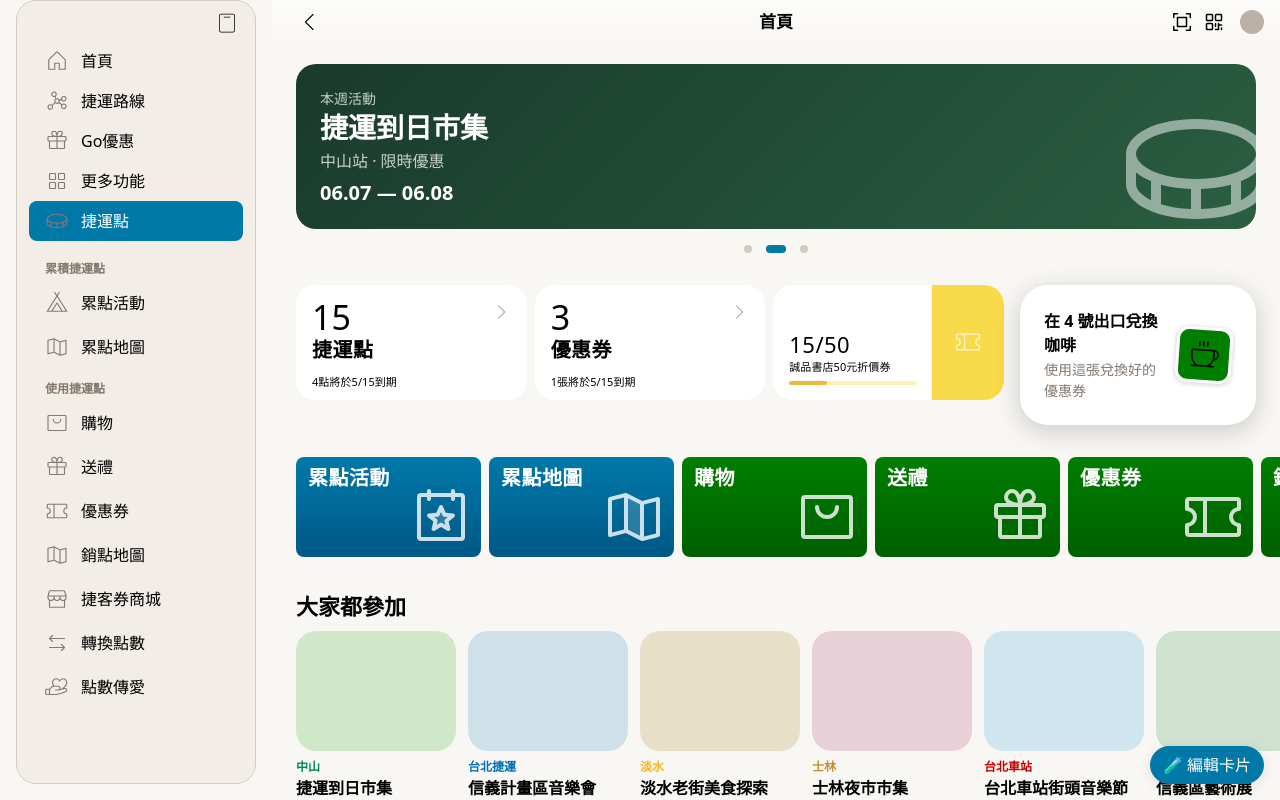
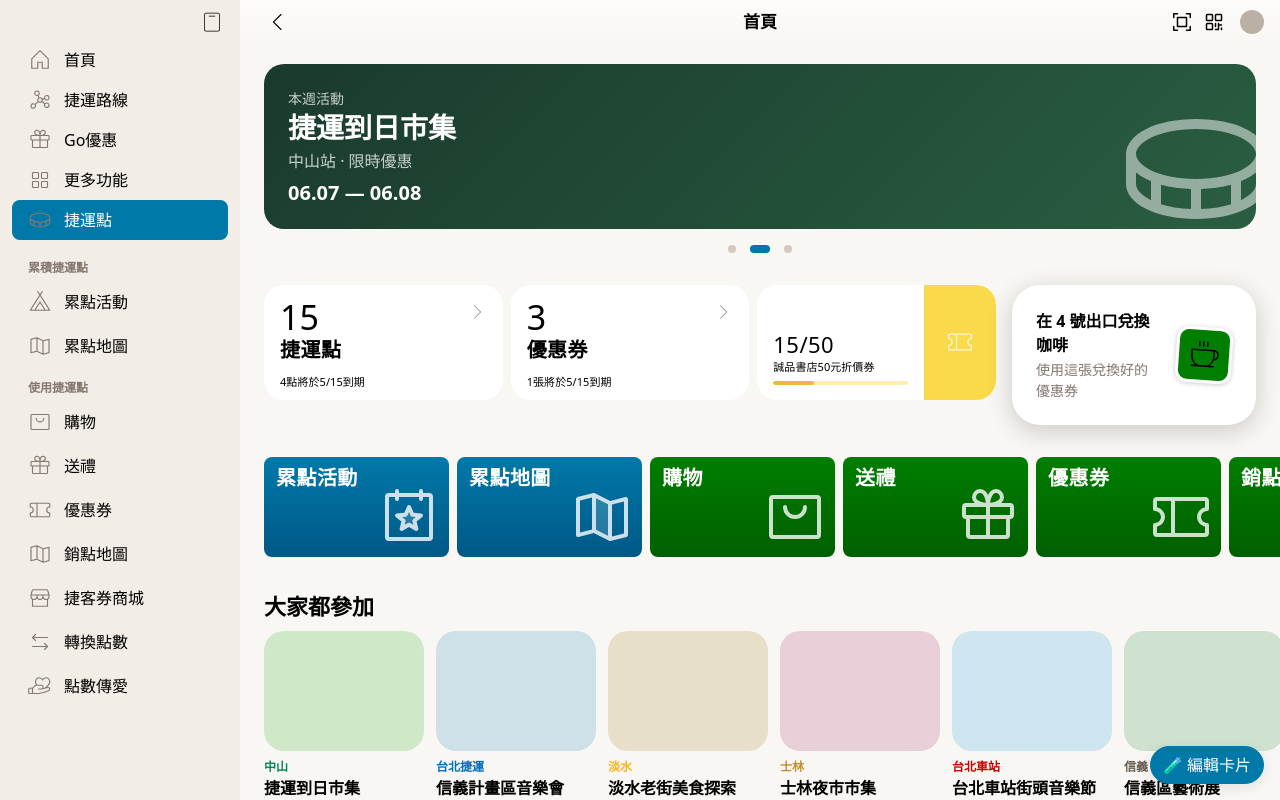
Before and after one commit to i27363236/2026hackathon, a Vue app: page /#/ in a window 1280 px wide. Built offline with nearby package versions, Linux system fonts and the light colour scheme.

Commit message:
修正 AppSidebar 樣式，移除邊距及過渡效果中的邊距屬性

```diff
--- a/src/components/AppSidebar.vue
+++ b/src/components/AppSidebar.vue
@@ -12,7 +12,7 @@ defineEmits(['close'])
 
 <template>
   <nav
-    class="app-sidebar flex-column flex-shrink-0 bg-body-tertiary border rounded-4"
+    class="app-sidebar flex-column flex-shrink-0 bg-body-tertiary"
     :class="{ 'is-open': open }"
   >
     <!-- Close button -->
@@ -77,7 +77,7 @@ defineEmits(['close'])
   margin: 0;
   overflow: hidden;
   opacity: 0;
-  transition: width 0.25s ease, opacity 0.2s ease, margin 0.25s ease;
+  transition: width 0.25s ease, opacity 0.2s ease;
 }
 
 @media (min-width: 768px) {
@@ -89,8 +89,6 @@ defineEmits(['close'])
 
 .app-sidebar.is-open {
   width: 240px;
-  margin: 16px;
-  margin-top: 0;
   overflow-y: auto;
   opacity: 1;
 }
```
